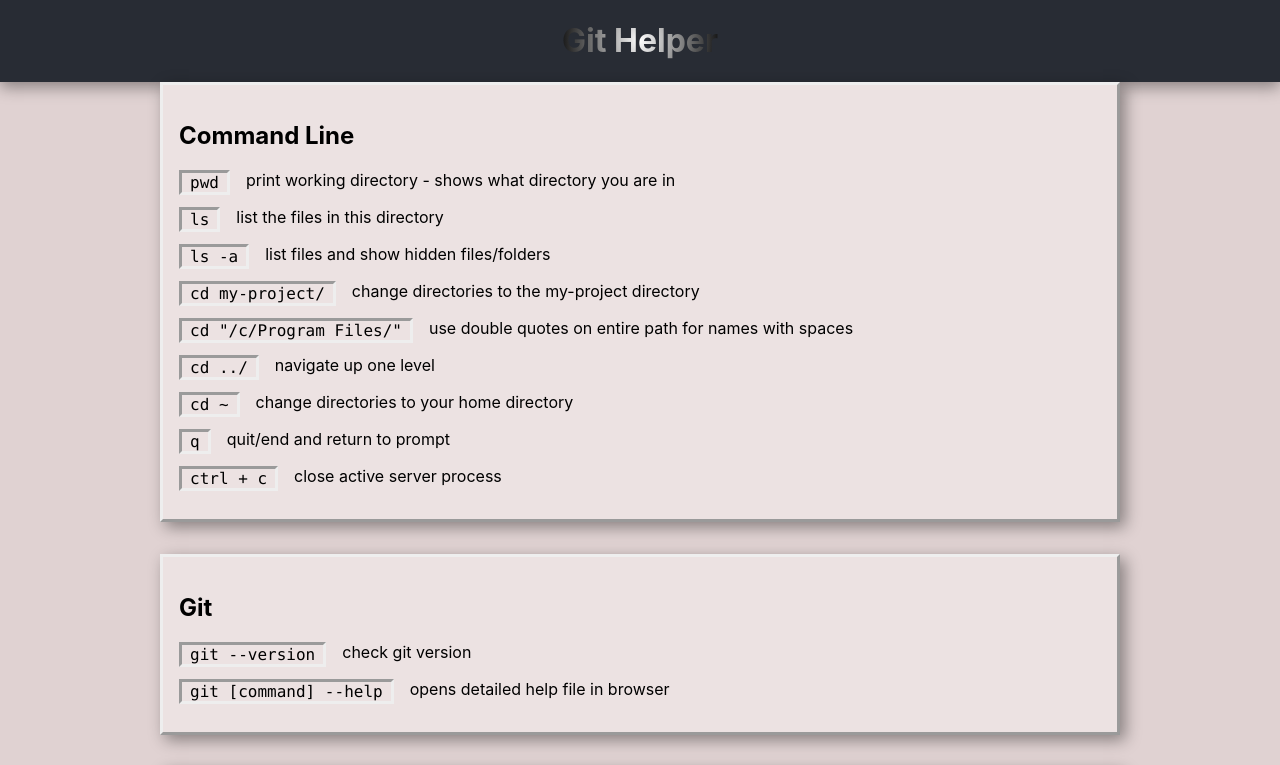
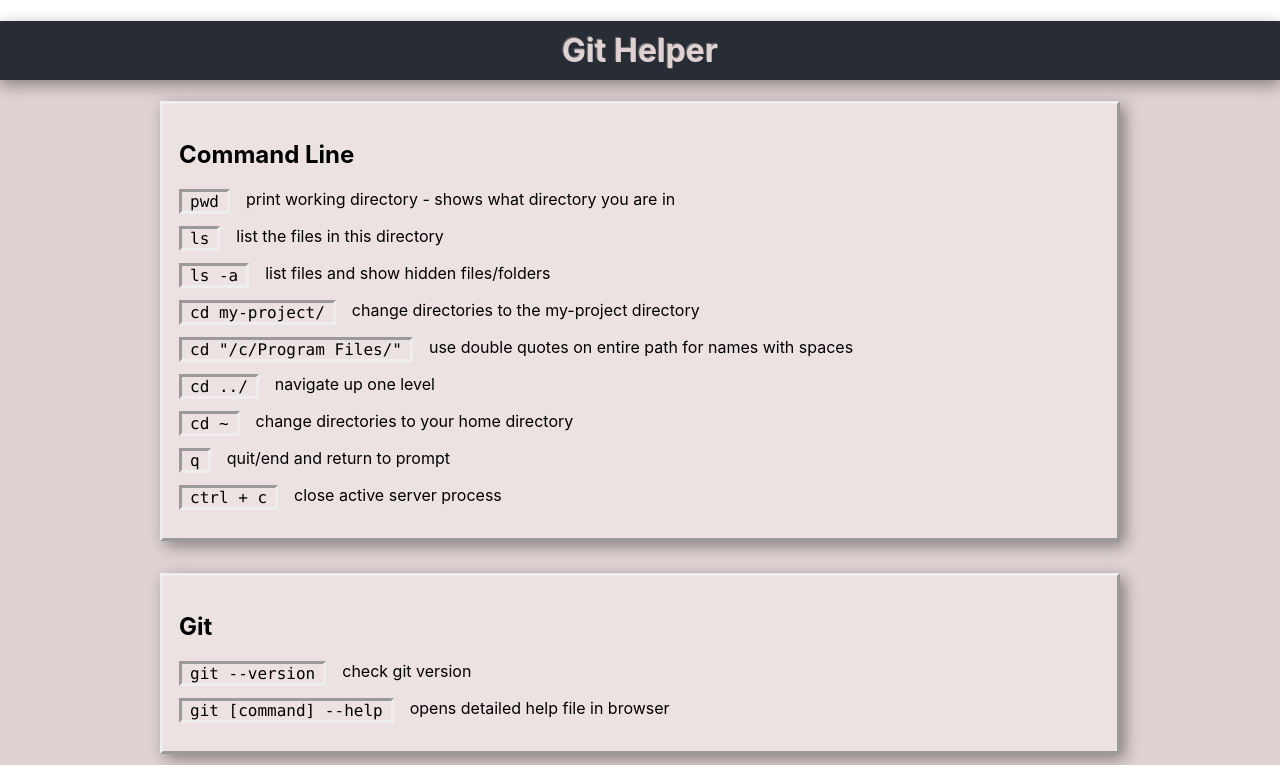
Before and after one commit to davidlongwith/git-helper, a React (Create React App) app: page / in a window 1280 px wide. Shown: the top 765 px of the page. Built offline with nearby package versions, Linux system fonts and the light colour scheme.

Commit message:
css - header improvements

```diff
--- a/src/App.css
+++ b/src/App.css
@@ -9,15 +9,9 @@
 }
 
 .app-header h1 {
-  display: inline-block;
-  background: radial-gradient(
-      circle farthest-corner at center center,
-      white,
-      #111
-    )
-    no-repeat;
-  -webkit-background-clip: text;
-  -webkit-text-fill-color: transparent;
+  color: rgb(224, 210, 210);
+  padding: 0.3em 0;
+  text-shadow: -1px -1px 1px rgb(122, 122, 122);
 }
 
 .commands {
```
